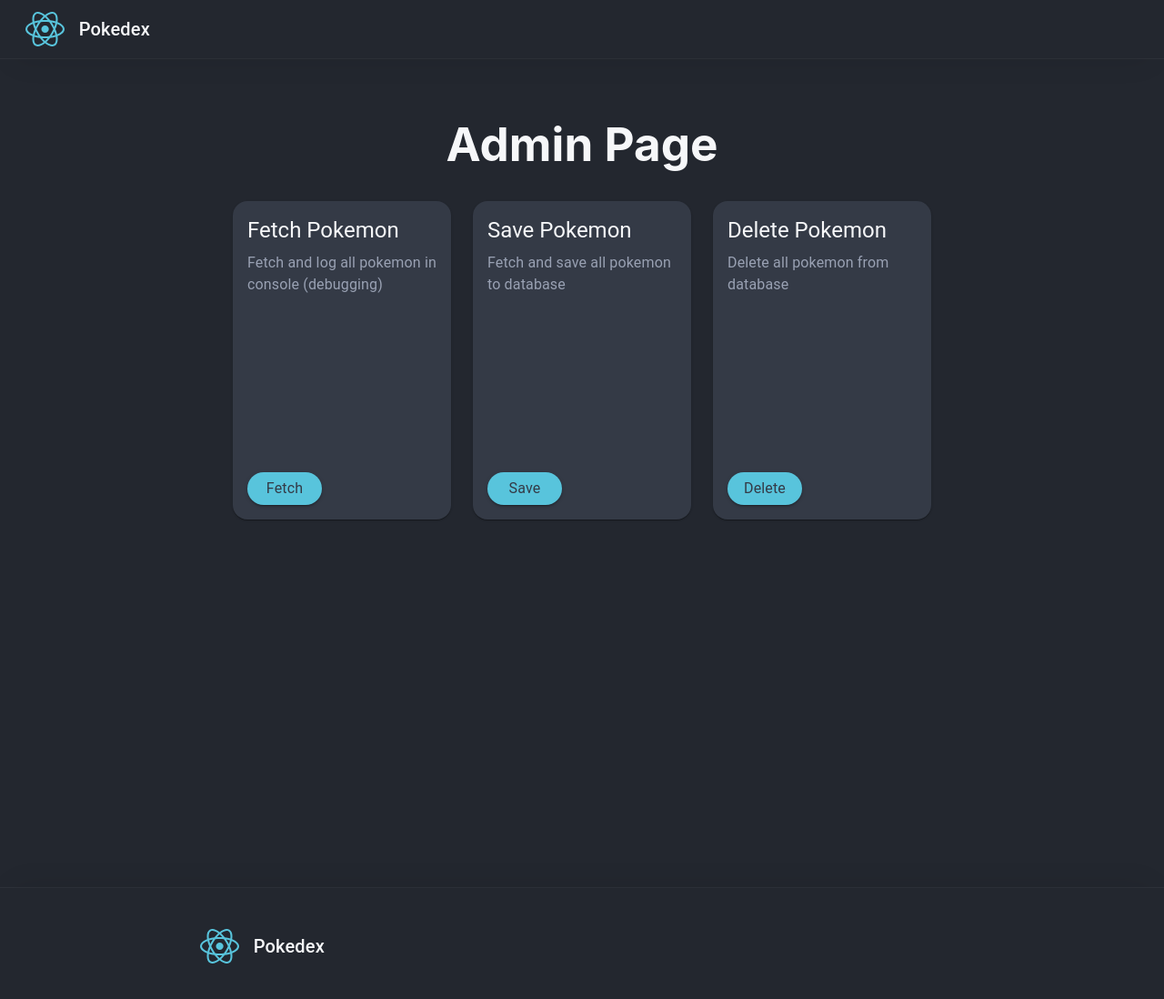
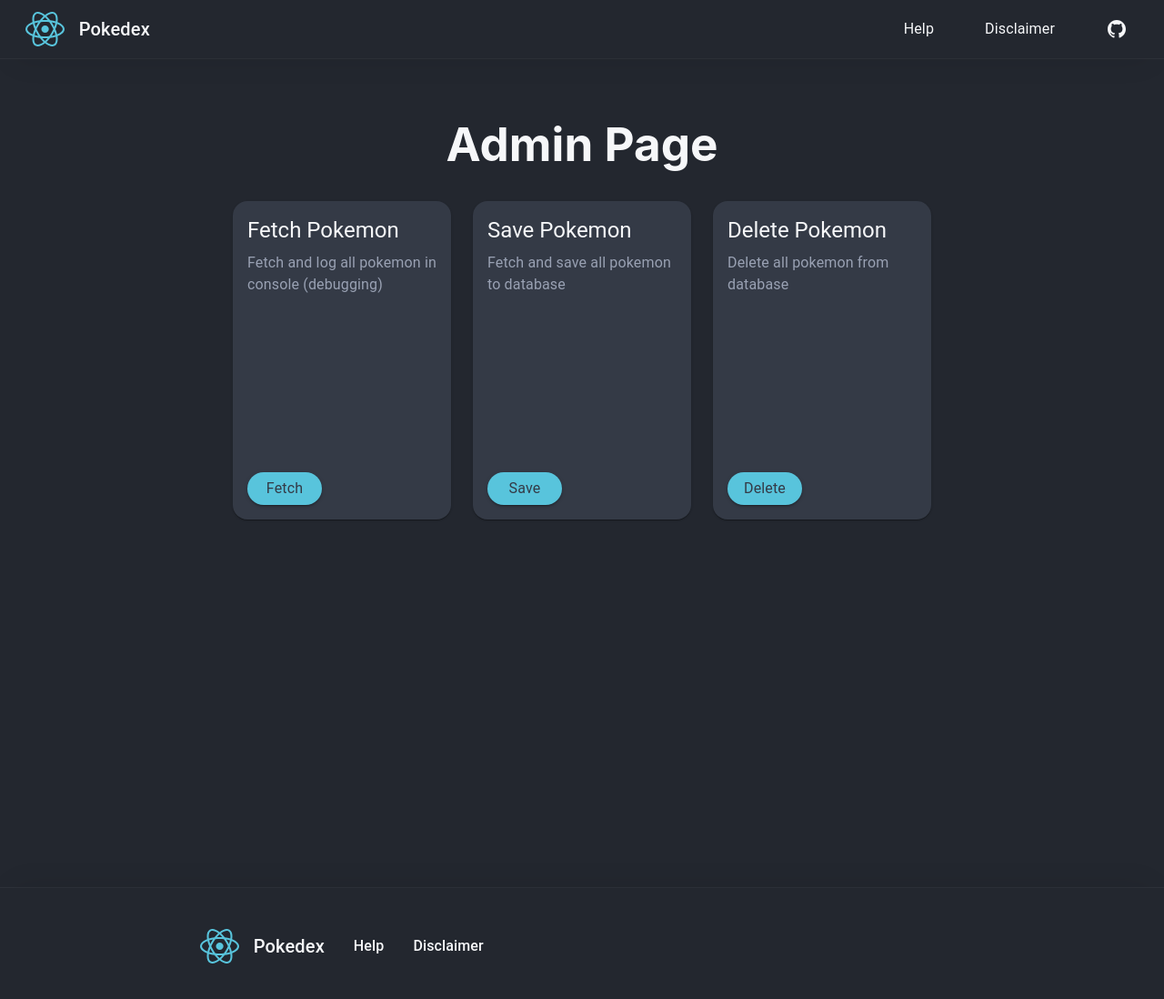
Before and after one commit to Colton-Bassett/reactpokedex, a React (Vite) app: page /admin in a window 1280 px wide. Shown: the top 1098 px of the page at 91% size. Built offline with nearby package versions, Linux system fonts and the light colour scheme.

Commit message:
Added links to footer and nav. Added github link

```diff
--- a/src/components/footer.module.css
+++ b/src/components/footer.module.css
@@ -23,6 +23,13 @@
   gap: 1rem;
 }
 
+.linkContainer {
+  display: flex;
+  justify-content: center;
+  align-items: center;
+  gap: 2rem;
+}
+
 .logoContainer {
   width: 100%;
 }
@@ -33,6 +40,16 @@
   align-items: center;
 }
 
+.link {
+  display: flex;
+  justify-content: center;
+  align-items: center;
+}
+
+.link:hover {
+  border-bottom: 1px solid white;
+}
+
 .logo {
   height: 38.4px;
   width: 42.675px;
@@ -41,3 +58,7 @@
 .logoText {
   margin-left: 1rem !important;
 }
+
+.linkText {
+  font-size: 1rem !important;
+}
--- a/src/components/footer.tsx
+++ b/src/components/footer.tsx
@@ -7,7 +7,7 @@ export default function Footer() {
   return (
     <Box className={styles.footerContainer}>
       <footer className={styles.footer}>
-        <Box>
+        <Box className={styles.linkContainer}>
           <a href="/" className={styles.logoLink}>
             <img src={reactLogo} className={styles.logo} alt="React logo" />
 
@@ -15,6 +15,16 @@ export default function Footer() {
               Pokedex
             </Typography>
           </a>
+          <a href="/help" className={styles.link}>
+            <Typography variant="h6" className={styles.linkText}>
+              Help
+            </Typography>
+          </a>
+          <a href="/disclaimer" className={styles.link}>
+            <Typography variant="h6" className={styles.linkText}>
+              Disclaimer
+            </Typography>
+          </a>
         </Box>
       </footer>
     </Box>
--- a/src/components/nav.module.css
+++ b/src/components/nav.module.css
@@ -14,16 +14,46 @@
 .nav {
   display: flex;
   height: 4rem;
+  justify-content: space-between;
   align-items: center;
 
   padding: 0 1.75rem;
   gap: 1rem;
 }
 
-.logoLink {
+.link {
   display: flex;
   justify-content: center;
   align-items: center;
+}
+
+.linkContainer {
+  display: flex;
+  justify-content: center;
+  align-items: center;
+  gap: 2rem;
+}
+
+.linkText {
+  padding: 0.6rem 0.75rem;
+  border-radius: 9999px;
+}
+
+.linkText:hover {
+  background-color: rgba(246, 247, 249, 0.05);
+}
+
+.githubLink {
+  display: flex;
+  justify-content: center;
+  align-items: center;
+  height: 3rem;
+  width: 3rem;
+}
+
+.githubLink:hover {
+  border-radius: 9999px;
+  background-color: rgba(246, 247, 249, 0.05);
 }
 
 .logo {
@@ -31,6 +61,9 @@
   width: 42.675px;
 }
 
+.github {
+}
+
 .logoText {
   margin-left: 1rem !important;
 }
--- a/src/components/nav.tsx
+++ b/src/components/nav.tsx
@@ -1,4 +1,5 @@
 import reactLogo from "../assets/react_logo_dark.svg";
+import githubLogo from "../assets/github_logo_dark.svg";
 
 import { Box, Typography } from "@mui/material";
 import styles from "./nav.module.css";
@@ -7,13 +8,29 @@ export default function Nav() {
     <>
       <Box className={styles.container}>
         <Box component="nav" className={styles.nav}>
-          <a href="/" className={styles.logoLink}>
+          <a href="/" className={styles.link}>
             <img src={reactLogo} className={styles.logo} alt="React logo" />
 
             <Typography variant="h6" className={styles.logoText}>
               Pokedex
             </Typography>
           </a>
+          <Box className={styles.linkContainer}>
+            <a href="help" className={styles.link}>
+              <Typography className={styles.linkText}>Help</Typography>
+            </a>
+            <a href="/disclaimer" className={styles.link}>
+              <Typography className={styles.linkText}>Disclaimer</Typography>
+            </a>
+            <a
+              href="https://github.com/colton-bassett/"
+              target="_blank"
+              rel="noopener noreferrer"
+              className={styles.githubLink}
+            >
+              <img src={githubLogo} alt="Github website" />
+            </a>
+          </Box>
         </Box>
       </Box>
     </>
```
Also changed, not shown: src/assets/github_logo_dark.svg (added), src/assets/react_logo_dark.svg.
